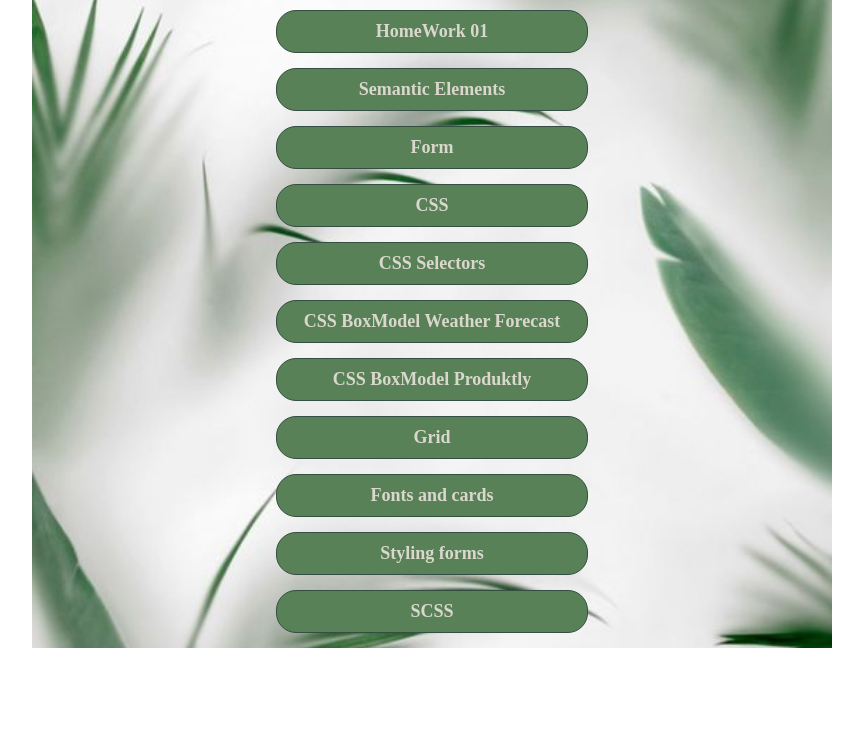
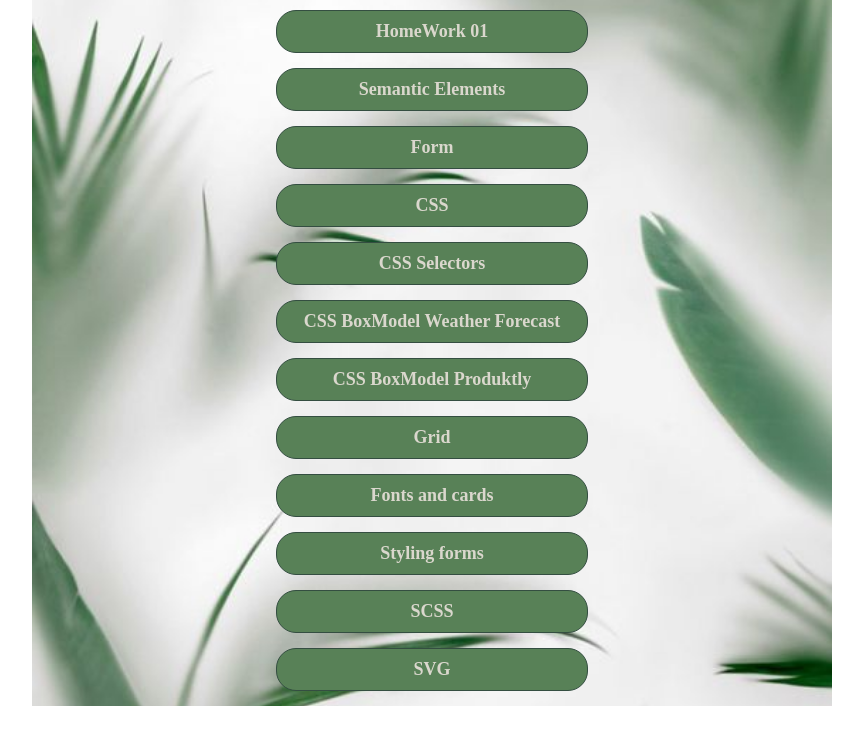
Before and after one commit to matyashelena/home--work, a plain HTML site: page index.html in a window 1280 px wide. Shown: the whole page, without its empty margins (208-1071 px from the left). Drawn offline with Linux system fonts and the light colour scheme.

Commit message:
add homework in root index

```diff
--- a/11_SVG/css/main.scss
+++ b/11_SVG/css/main.scss
@@ -122,7 +122,6 @@ $accent-color: #3DB370;
     font-style: normal;
     font-weight: 600;
     line-height: normal;
-    cursor: pointer;
   }
 }
 
--- a/index.html
+++ b/index.html
@@ -54,6 +54,10 @@
         <li class="item_works">
           <a class="link_works" href="./10_SCSS/">SCSS</a>
         </li>
+
+        <li class="item_works">
+          <a class="link_works" href="./11_SVG/">SVG</a>
+        </li>
       </ul>
     </nav>
   </div>
```
Also changed, not shown: 11_SVG/css/main.css, 11_SVG/css/main.min.css.
